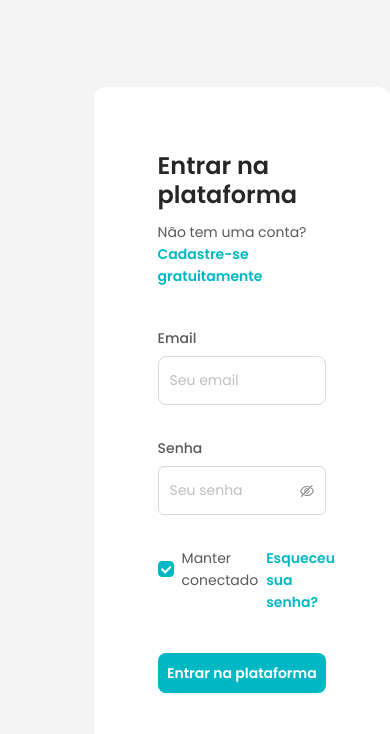
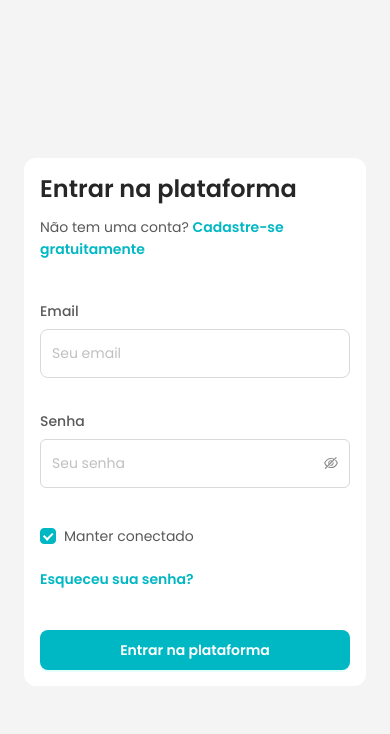
Before and after one commit to FranciscoBraaz/bitzen-pet, a React (Vite) app: page /login in a window 390 px wide. Shown: the top 734 px of the page. Built offline with nearby package versions, Linux system fonts and the light colour scheme.

Commit message:
fix: fix responsiveness unauth pages

```diff
--- a/src/components/CodeInput/index.scss
+++ b/src/components/CodeInput/index.scss
@@ -19,3 +19,15 @@
     border: 1px solid $primary;
   }
 }
+
+@media screen and (max-width: 768px) {
+  .code-input-container {
+    gap: 16px;
+  }
+
+  .code-input {
+    width: 40px;
+    height: 40px;
+    font-size: 16px;
+  }
+}
--- a/src/components/CodeInput/index.jsx
+++ b/src/components/CodeInput/index.tsx
@@ -1,12 +1,16 @@
-import React from "react"
-
 // Custom hooks
 import { useCodeInput } from "./hooks/useCodeInput"
 
 // Styles
 import "./index.scss"
 
-export function CodeInput({ length, onComplete }) {
+export function CodeInput({
+  length,
+  onComplete,
+}: {
+  length: number
+  onComplete: (value: string) => void
+}) {
   const { values, inputsRef, handleChange, handleKeyDown, handlePaste } =
     useCodeInput({ length, onComplete })
 
@@ -16,7 +20,7 @@ export function CodeInput({ length, onComplete }) {
         <input
           key={index}
           type="text"
-          maxLength="1"
+          maxLength={1}
           value={value}
           onChange={(e) => handleChange(e, index)}
           onKeyDown={(e) => handleKeyDown(e, index)}
--- a/src/components/FormWrapper/index.scss
+++ b/src/components/FormWrapper/index.scss
@@ -35,3 +35,9 @@
     stroke: #00b8c4;
   }
 }
+
+@media screen and (max-width: 960px) {
+  .form-wrapper {
+    padding: 16px;
+  }
+}
--- a/src/pages/ForgotPassowrd/index.scss
+++ b/src/pages/ForgotPassowrd/index.scss
@@ -5,6 +5,7 @@
   display: flex;
   justify-content: center;
   align-items: center;
+  padding: 24px;
 
   a {
     font-weight: 600;
--- a/src/pages/RecoveryCode/index.scss
+++ b/src/pages/RecoveryCode/index.scss
@@ -7,6 +7,7 @@
   display: flex;
   justify-content: center;
   align-items: center;
+  padding: 24px;
 
   a {
     font-weight: 600;
--- a/src/pages/RecoveryCode/index.tsx
+++ b/src/pages/RecoveryCode/index.tsx
@@ -1,4 +1,3 @@
-import React from "react"
 import { Layout, Typography } from "antd"
 import { FormWrapper } from "../../components/FormWrapper"
 
--- a/src/pages/RedefinePassword/index.scss
+++ b/src/pages/RedefinePassword/index.scss
@@ -5,6 +5,7 @@
   display: flex;
   justify-content: center;
   align-items: center;
+  padding: 24px;
 
   a {
     font-weight: 600;
--- a/src/pages/SignIn/index.scss
+++ b/src/pages/SignIn/index.scss
@@ -3,8 +3,9 @@
   width: 100%;
   height: 100vh;
   display: flex;
+  justify-content: center;
   align-items: center;
-  padding-left: 24%;
+  padding: 24px;
 
   a {
     font-weight: 600;
@@ -16,3 +17,10 @@
     gap: 32px;
   }
 }
+
+@media screen and (max-width: 620px) {
+  .sign__actions {
+    flex-direction: column;
+    gap: 16px;
+  }
+}
--- a/src/pages/SignIn/index.tsx
+++ b/src/pages/SignIn/index.tsx
@@ -56,7 +56,7 @@ function SignIn() {
                 type="password"
               />
             </Form.Item>
-            <Flex justify="space-between">
+            <Flex justify="space-between" className="sign__actions">
               <Form.Item name="remember" valuePropName="checked">
                 <Checkbox defaultChecked>Manter conectado</Checkbox>
               </Form.Item>
--- a/src/pages/SignUp/index.scss
+++ b/src/pages/SignUp/index.scss
@@ -30,3 +30,10 @@
     text-decoration: underline;
   }
 }
+
+@media screen and (max-width: 768px) {
+  .sign-up__flex-container {
+    flex-direction: column;
+    gap: 16px;
+  }
+}
```
